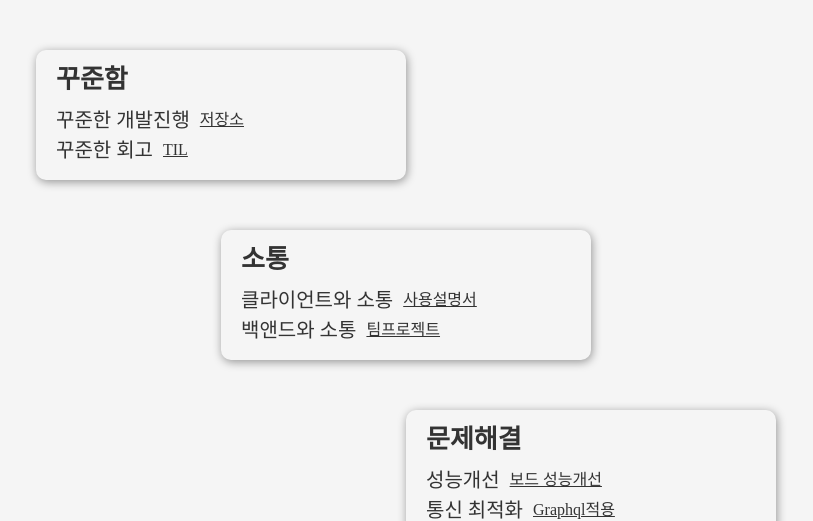
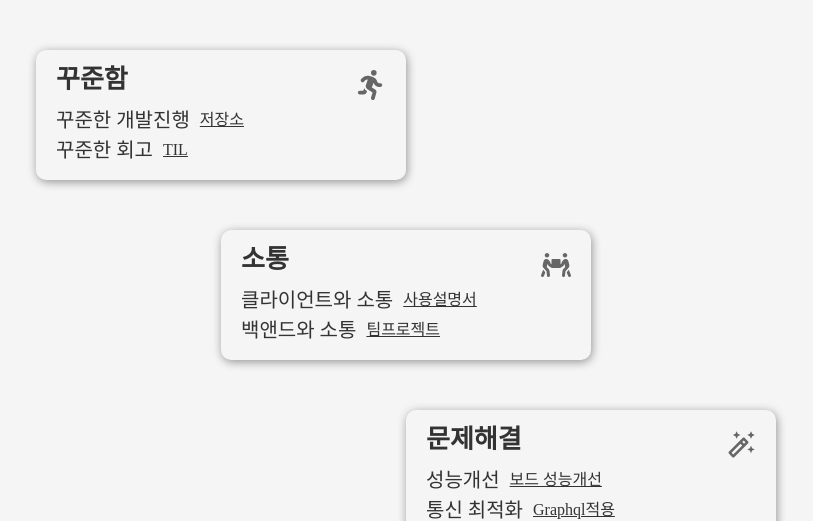
Before and after one commit to pakjonghun/advanced-introcude, a React (Create React App) app: page / in a window 1280 px wide. Shown: the part 695-1216 px from the top of the page, without its empty margins (234-1047 px from the left). Built offline with nearby package versions, Linux system fonts and the light colour scheme.

Commit message:
카드에 아이콘 추가

```diff
--- a/src/components/AboutMe/AboutMe.module.css
+++ b/src/components/AboutMe/AboutMe.module.css
@@ -7,6 +7,12 @@
   margin: 0 auto;
   line-height: 20px;
   max-width: 800px;
+}
+
+.headerTitle {
+  display: flex;
+  justify-content: space-between;
+  align-items: flex-start;
 }
 
 .cardContainer {
--- a/src/components/AboutMe/AboutMe.tsx
+++ b/src/components/AboutMe/AboutMe.tsx
@@ -1,11 +1,21 @@
+import { FaPeopleCarry } from 'react-icons/fa';
+import { FaPersonRunning } from 'react-icons/fa6';
+import { MdOutlineAutoFixHigh } from 'react-icons/md';
 import styles from './AboutMe.module.css';
 
 const AboutMe = () => {
+  const iconSize = 30;
+  const iconColor = '#666666';
+
   return (
     <div className={styles.content}>
       <div className={`${styles.card} ${styles.left}`}>
         <div className={styles.cardContainer}>
-          <h5 className="title">{'꾸준함'}</h5>
+          <div className={styles.headerTitle}>
+            <h5 className="title">{'꾸준함'}</h5>
+            <FaPersonRunning color={iconColor} size={iconSize} />
+          </div>
+
           <div className={styles.contentContainer}>
             <h6 className={styles.desc}>{'꾸준한 개발진행'}</h6>
             <a
@@ -32,7 +42,10 @@ const AboutMe = () => {
       </div>
       <div className={`${styles.card} ${styles.center}`}>
         <div className={styles.cardContainer}>
-          <h5 className="title">{'소통'}</h5>
+          <div className={styles.headerTitle}>
+            <h5 className="title">{'소통'}</h5>
+            <FaPeopleCarry color={iconColor} size={iconSize} />
+          </div>
           <div className={styles.contentContainer}>
             <h6 className={styles.desc}>{'클라이언트와 소통'}</h6>
             <a
@@ -59,7 +72,10 @@ const AboutMe = () => {
       </div>
       <div className={`${styles.card} ${styles.right}`}>
         <div className={styles.cardContainer}>
-          <h5 className="title">{'문제해결'}</h5>
+          <div className={styles.headerTitle}>
+            <h5 className="title">{'문제해결'}</h5>
+            <MdOutlineAutoFixHigh color={iconColor} size={iconSize} />
+          </div>
           <div className={styles.contentContainer}>
             <h6 className={styles.desc}>{'성능개선'}</h6>
             <a
```
